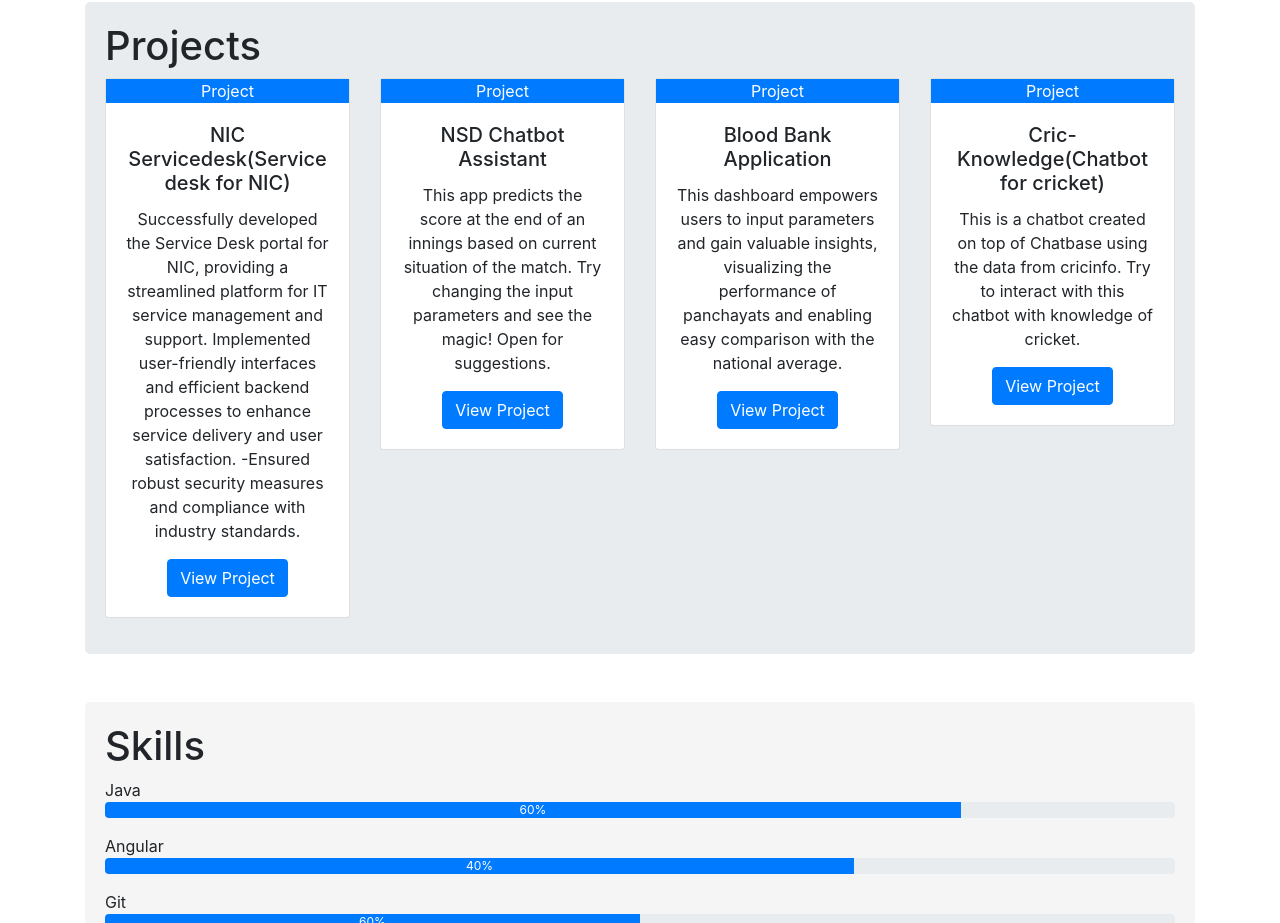
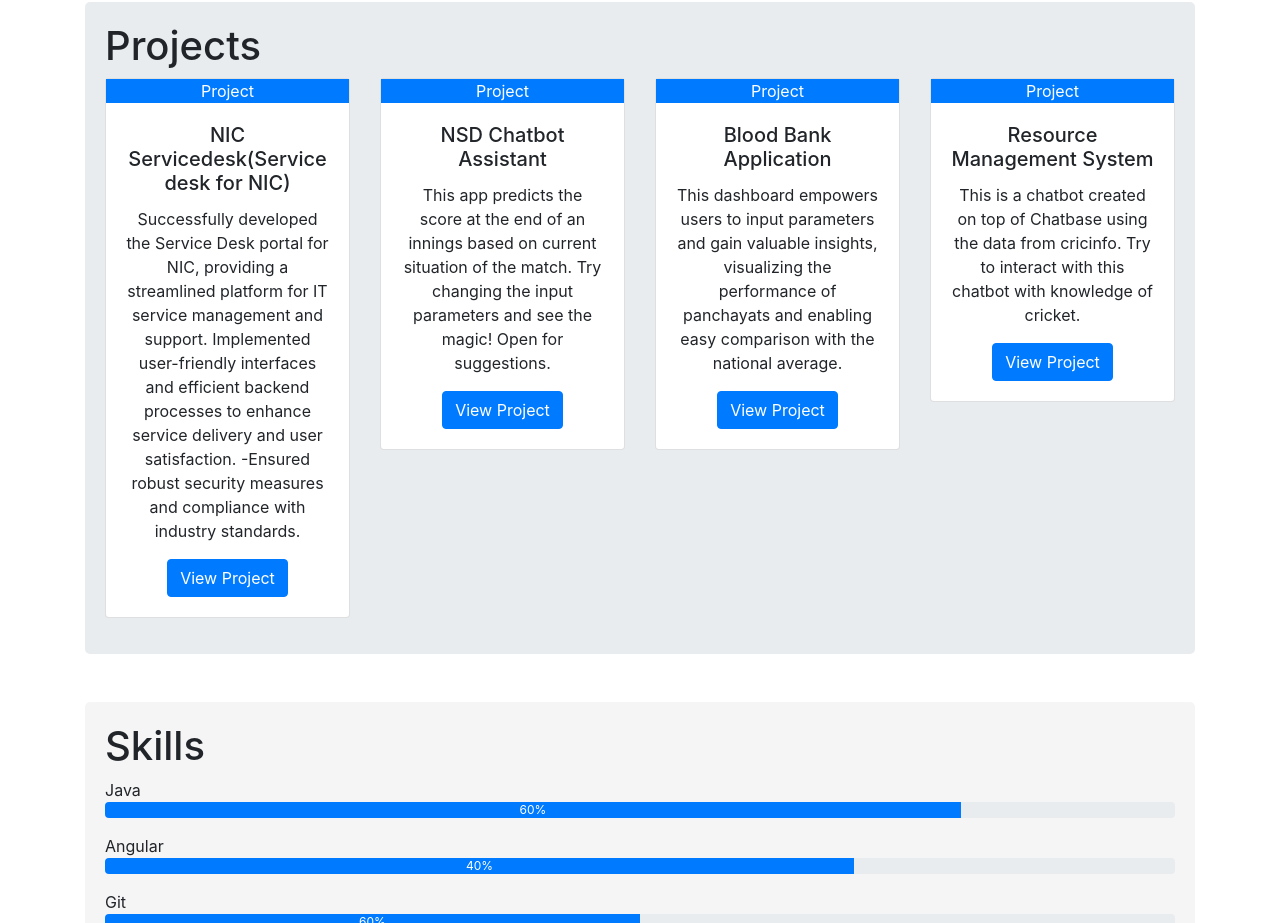
Before and after one commit to MrAkashTyagi/MrAkashTyagi.github.io, a plain HTML site: page index.html in a window 1280 px wide. Shown: the part 860-1783 px from the top of the page. Drawn offline with nearby package versions, Linux system fonts and the light colour scheme.

Commit message:
Update index.html

```diff
--- a/index.html
+++ b/index.html
@@ -125,7 +125,7 @@
                         <div class="progress-bar" role="progressbar" style="width: 100%" aria-valuenow="100"
                             aria-valuemin="0" aria-valuemax="100">Project</div>
                         <div class="card-body">
-                            <h5 class="card-title">Cric- Knowledge(Chatbot for cricket)</h5>
+                            <h5 class="card-title">Resource Management System </h5>
                             <p class="card-text">This is a chatbot created on top of Chatbase using the data from cricinfo. Try to interact with this chatbot with knowledge of cricket.
                             </p>
                             <a href="https://rms.abbieit.com/" target="_blank" class="btn btn-primary">View Project</a>
```
